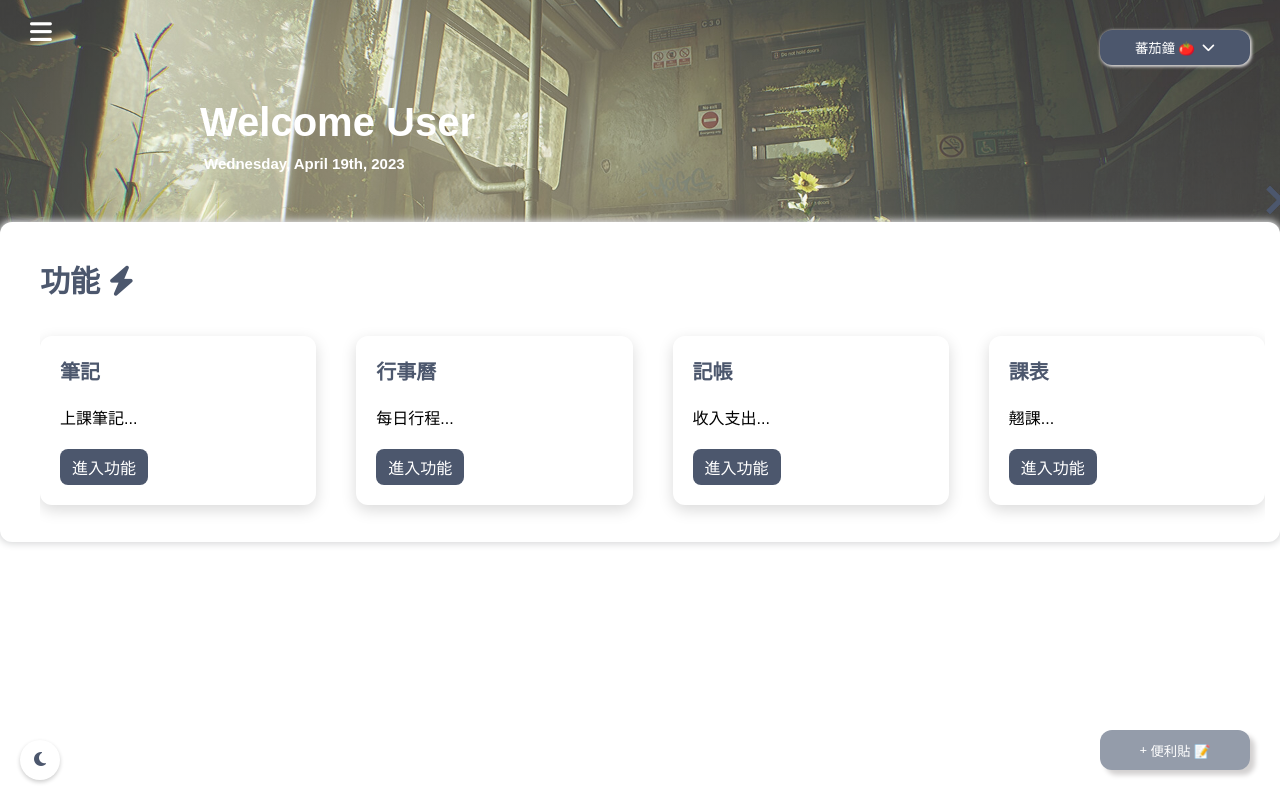
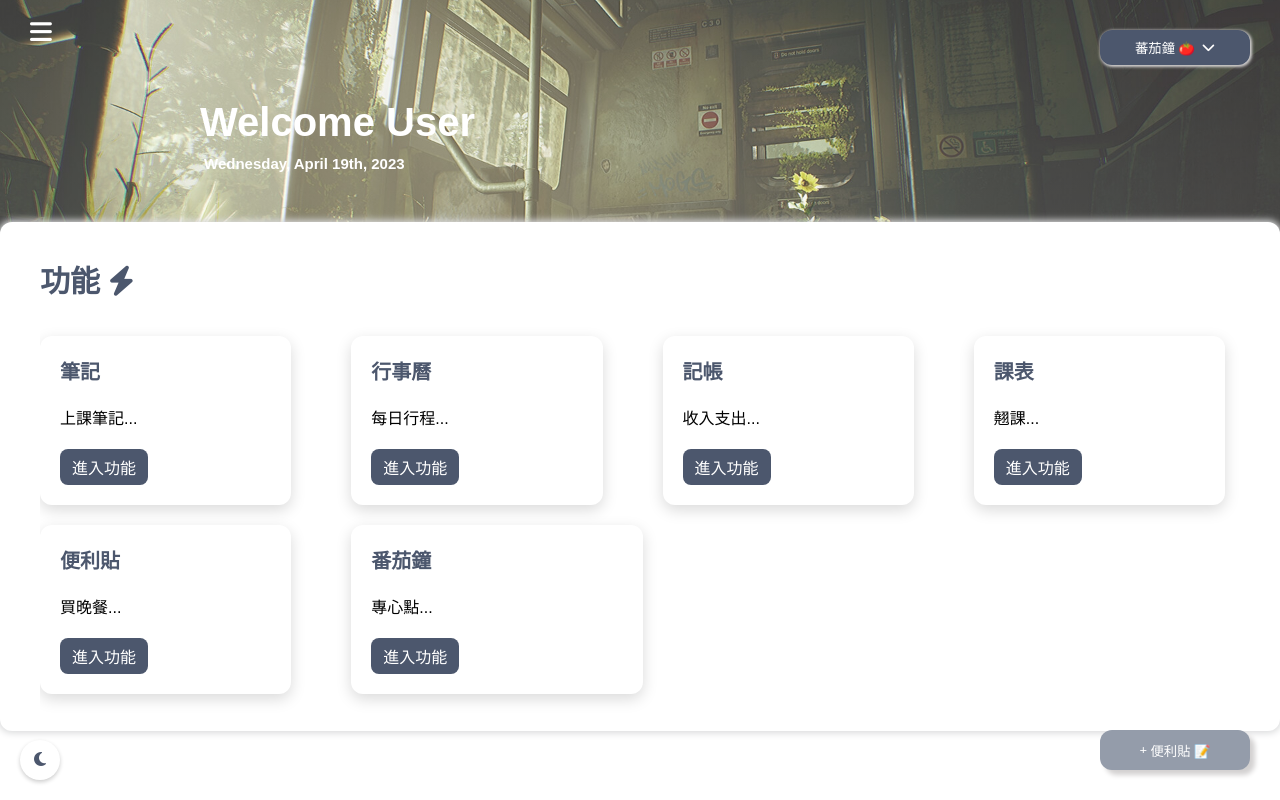
Before and after one commit to stickmanonline10155/SA-t4-webcode, a PHP site: page /homepage.html in a window 1280 px wide. Run offline with PHP 8.4, Linux system fonts and the light colour scheme; some libraries are stand-ins or nearby versions.

Commit message:
Add files via upload

```diff
--- a/homepage.html
+++ b/homepage.html
@@ -74,9 +74,6 @@
     <!-- <h2>功能  <i class="fa-solid fa-bolt"></i></h2> -->
 <div class="container">
     <h2>功能  <i class="fa-solid fa-bolt"></i></h2>
-    <div class="arrow-wrapper">
-        <div class="arrow"></div>
-    </div>
     <ul class="boxes">
         <li class="box">
             <div>
--- a/style.css
+++ b/style.css
@@ -300,7 +300,9 @@ body {
     padding: 0 15px;
     padding-bottom: 0px;
     margin: 0 auto; */
-    max-width: 1550px;
+    /*  */
+     max-width: 1550px;
+    /*  */
     padding: 15px 15px 12px 40px;
     /* margin: 0 auto; */
     margin: 50px auto 20px;
@@ -447,42 +449,13 @@ body {
     margin-right: 40px;
 }
 }
+.boxes{
+    display: grid;
+    grid-template-columns: repeat(4, 1fr);
+    grid-template-rows: repeat(2, 1fr);
+    gap: 20px;
+  }
 
-.container .arrow-wrapper {
-    /* width: 20px;
-    height: 30px;
-    background-color: #f5f5f5;
-
-    position: absolute;
-    top: 0;
-    right: 0;
-    height: 100%;
-    display: flex;
-    justify-content: center;
-    align-items: center;
-    pointer-events: none; */
-
-    position: absolute;
-    right: 0;
-    top: 50%;
-    transform: translateY(-50%);
-    font-size: 24px;
-}
-
-.arrow {
-    pointer-events: all;
-    width: 20px;
-    height: 20px;
-    border-top: 5px solid #4c576d;
-    border-right: 5px solid #4c576d;
-    transform: rotate(45deg);
-    transition: transform 0.3s ease;
-    cursor: pointer;
-}
-
-.arrow:hover {
-    transform: rotate(45deg) translateX(3px) translateY(3px);
-}
 
 
 /*登入*/
```
